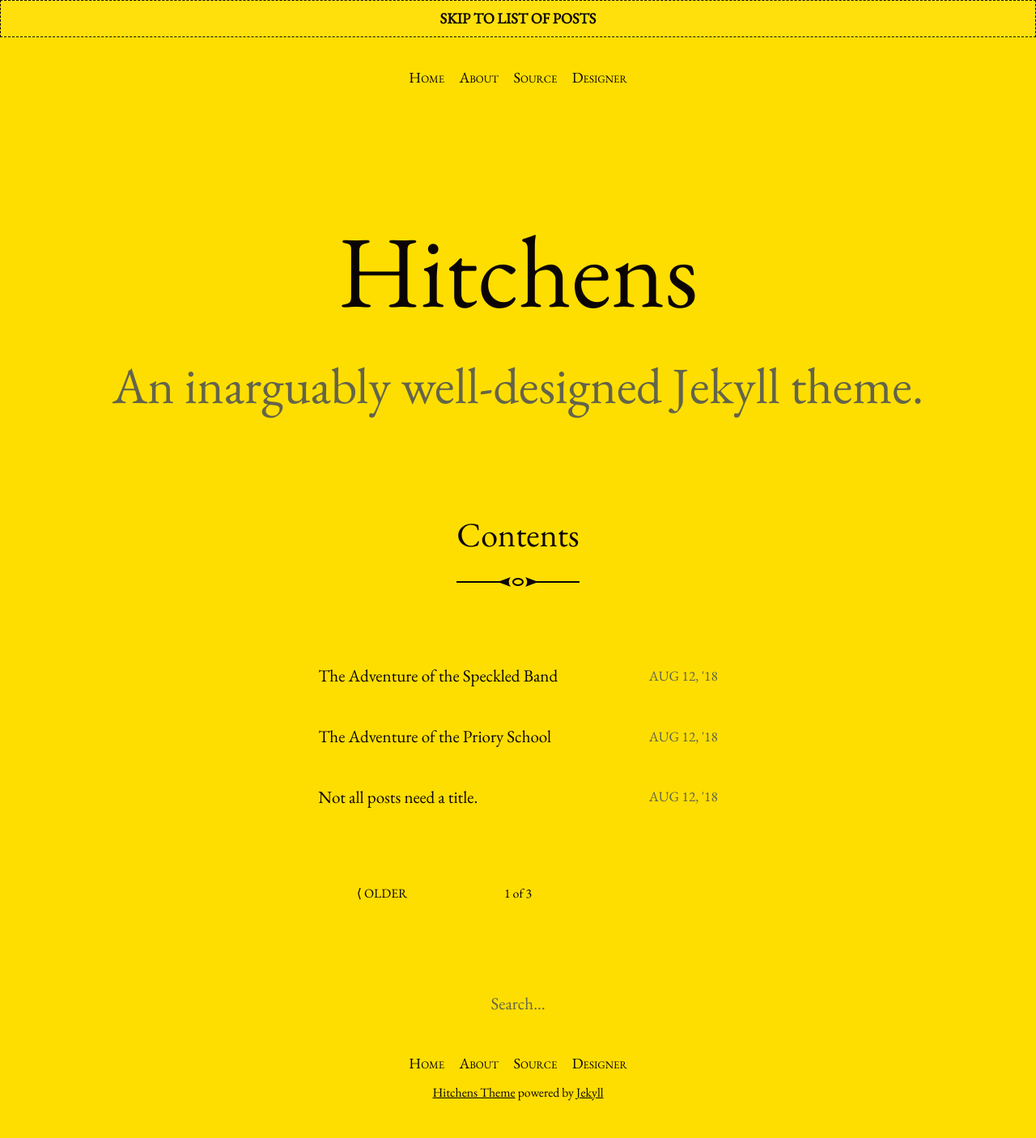
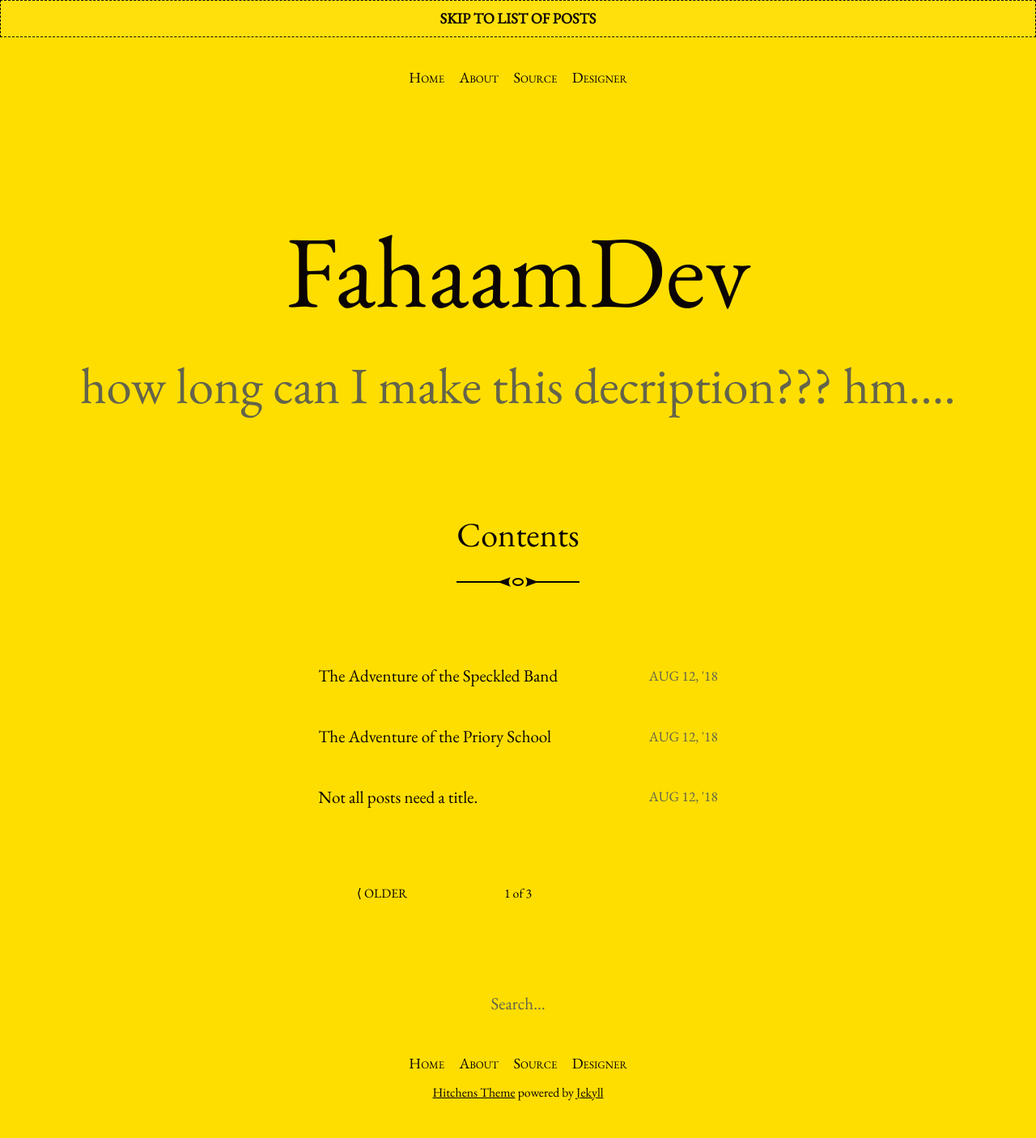
Before and after one commit to fahaamtashfeen/fahaamtashfeen.github.io, a Jekyll site: the page built from index.html, in a window 1280 px wide. Shown: the whole page at 81% size. Built offline with Jekyll 4.4.1, drawn with Linux system fonts in a browser that asks for light colours; the list of posts is cut into pages by our own code.

Commit message:
slight customizations

```diff
--- a/_config.yml
+++ b/_config.yml
@@ -13,15 +13,15 @@
 # you will see them accessed via {{ site.title }}, {{ site.email }}, and so on.
 # You can create any custom variable you would like, and they will be accessible
 # in the templates via {{ site.myvariable }}.
-title: Hitchens
-email: hello@patdryburgh.com
+title: FahaamDev
+email: temp
 description: >- # this means to ignore newlines until "baseurl:"
-  An inarguably well-designed Jekyll theme.
+  how long can I make this decription??? hm....
 baseurl: "/hitchens" # the subpath of your site, e.g. /blog
 url: "https://patdryburgh.github.io" # the base hostname & protocol for your site, e.g. http://example.com
 icon: /assets/images/icon-512.png
-twitter_username: patdryburgh
-github_username:  patdryburgh
+twitter_username: fahaamdev
+github_username:  fahaamtashfeen
 
 # Build settings
 markdown: kramdown
```
